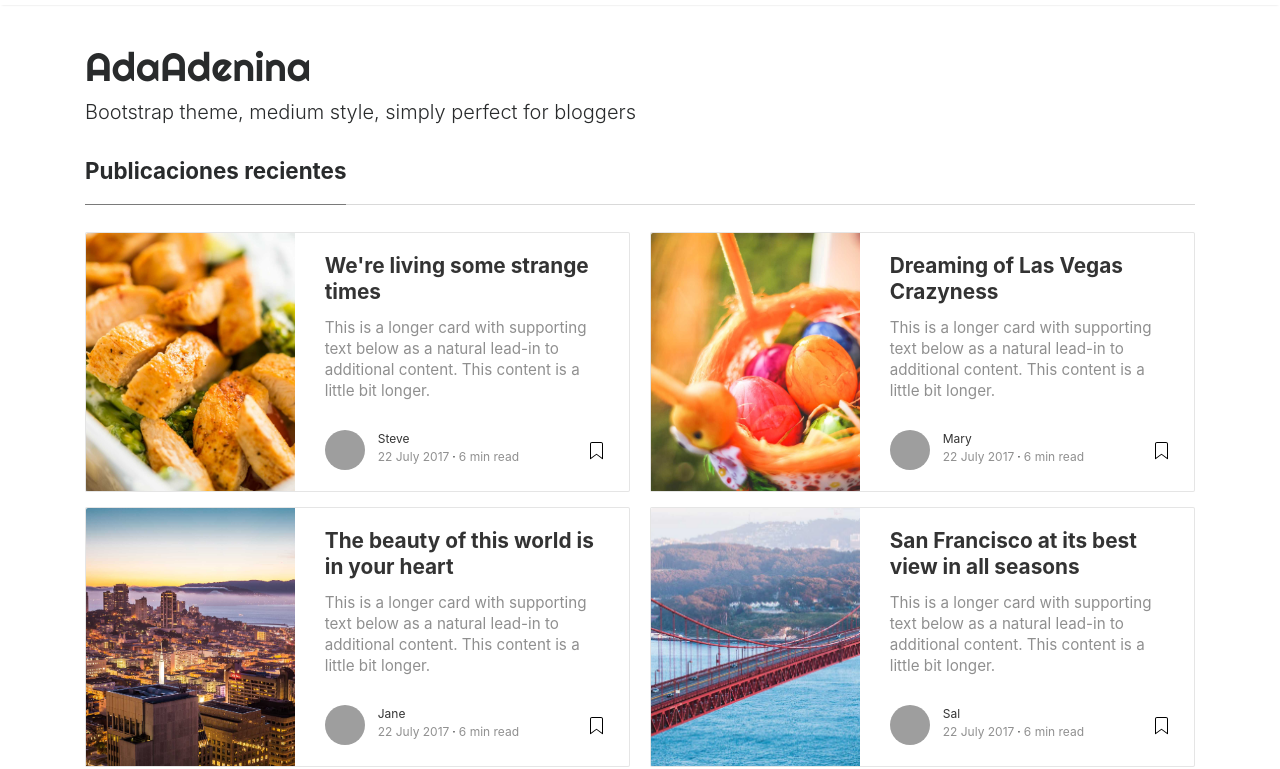
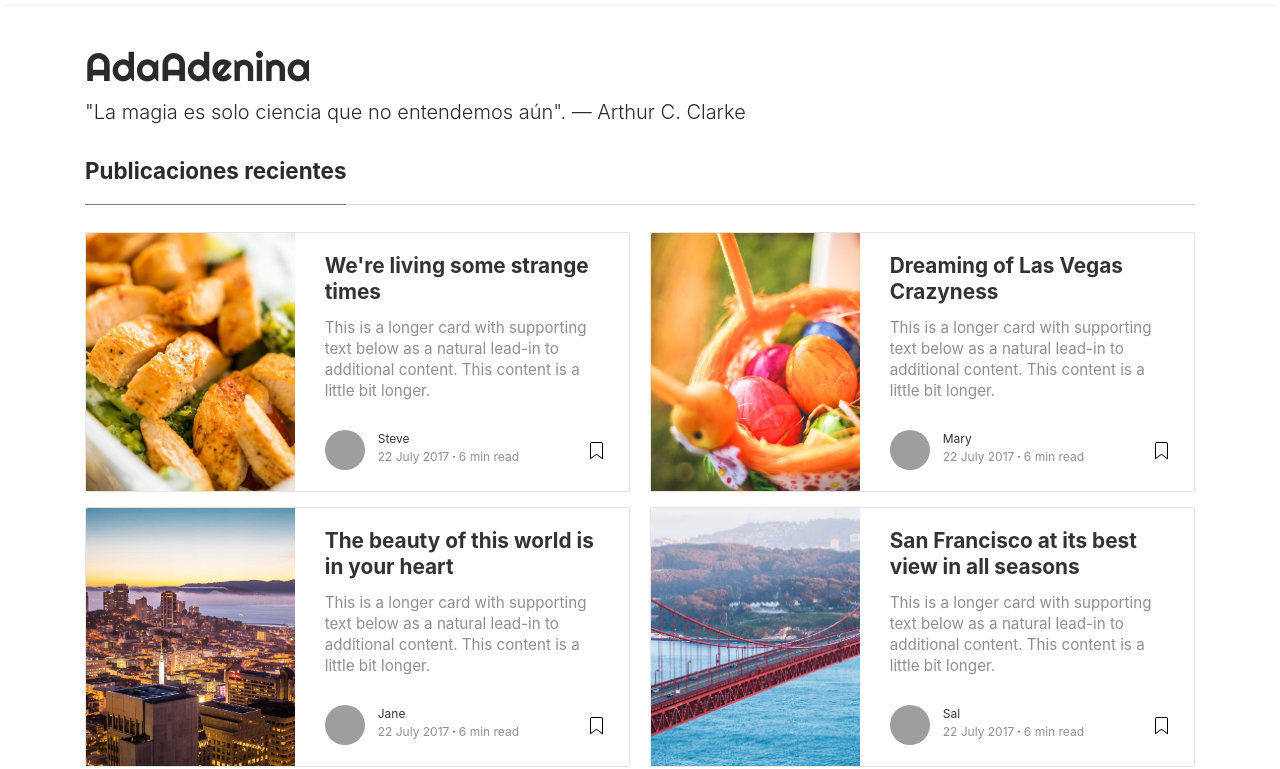
Before and after one commit to ada-adenina/nueva-pagina-pro, a plain HTML site: page index.html in a window 1280 px wide. Shown: the part 51-820 px from the top of the page. Drawn offline with Linux system fonts and the light colour scheme; grey boxes are pictures that could not be loaded; a script that the page names is missing.

Commit message:
Update index.html

```diff
--- a/index.html
+++ b/index.html
@@ -61,7 +61,7 @@
 	<div class="mainheading">
 		<h1 class="sitetitle">AdaAdenina</h1>
 		<p class="lead">
-			 Bootstrap theme, medium style, simply perfect for bloggers
+			 "La magia es solo ciencia que no entendemos aún". — Arthur C. Clarke
 		</p>
 	</div>
 <!-- End Site Title
```
